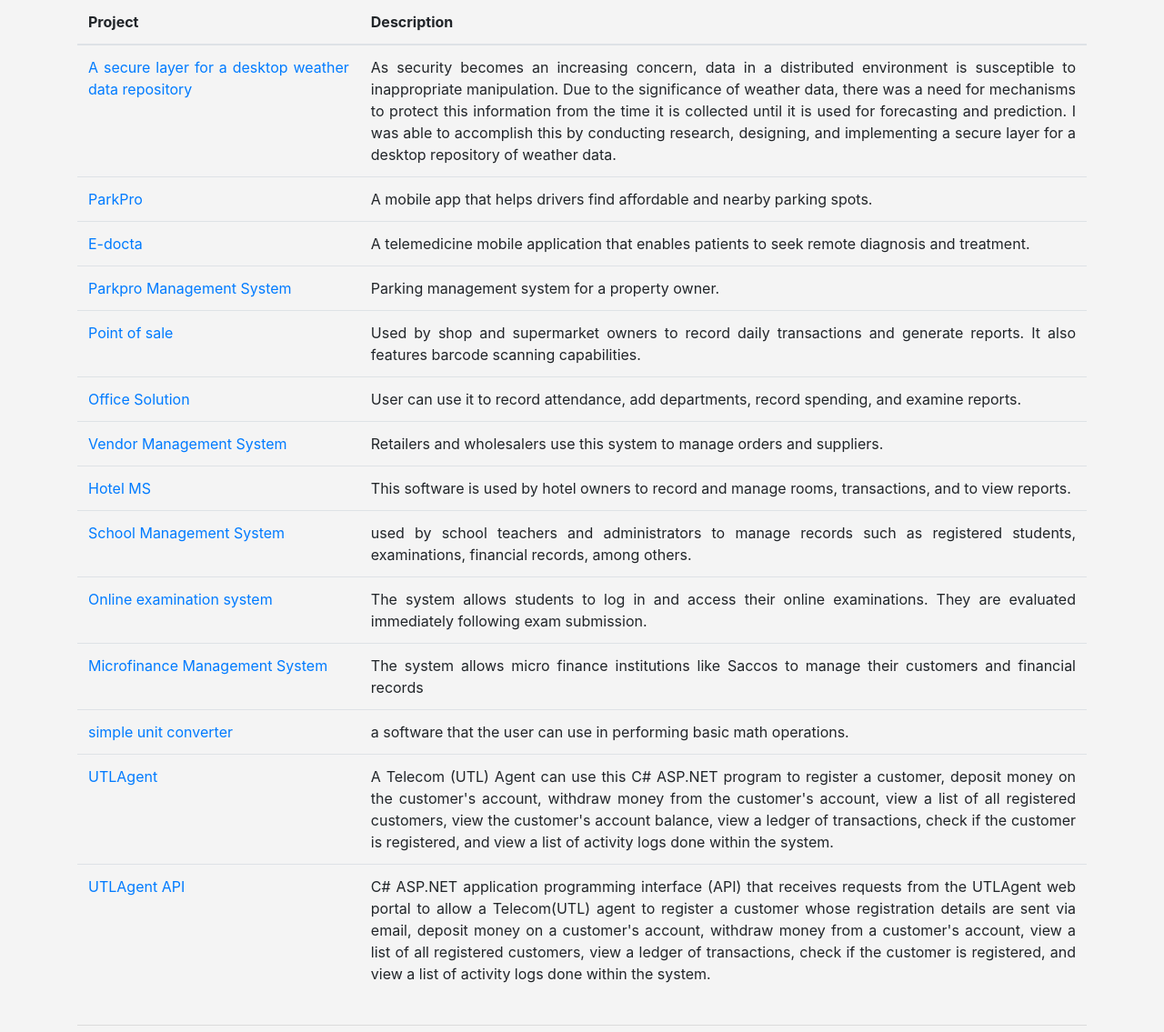
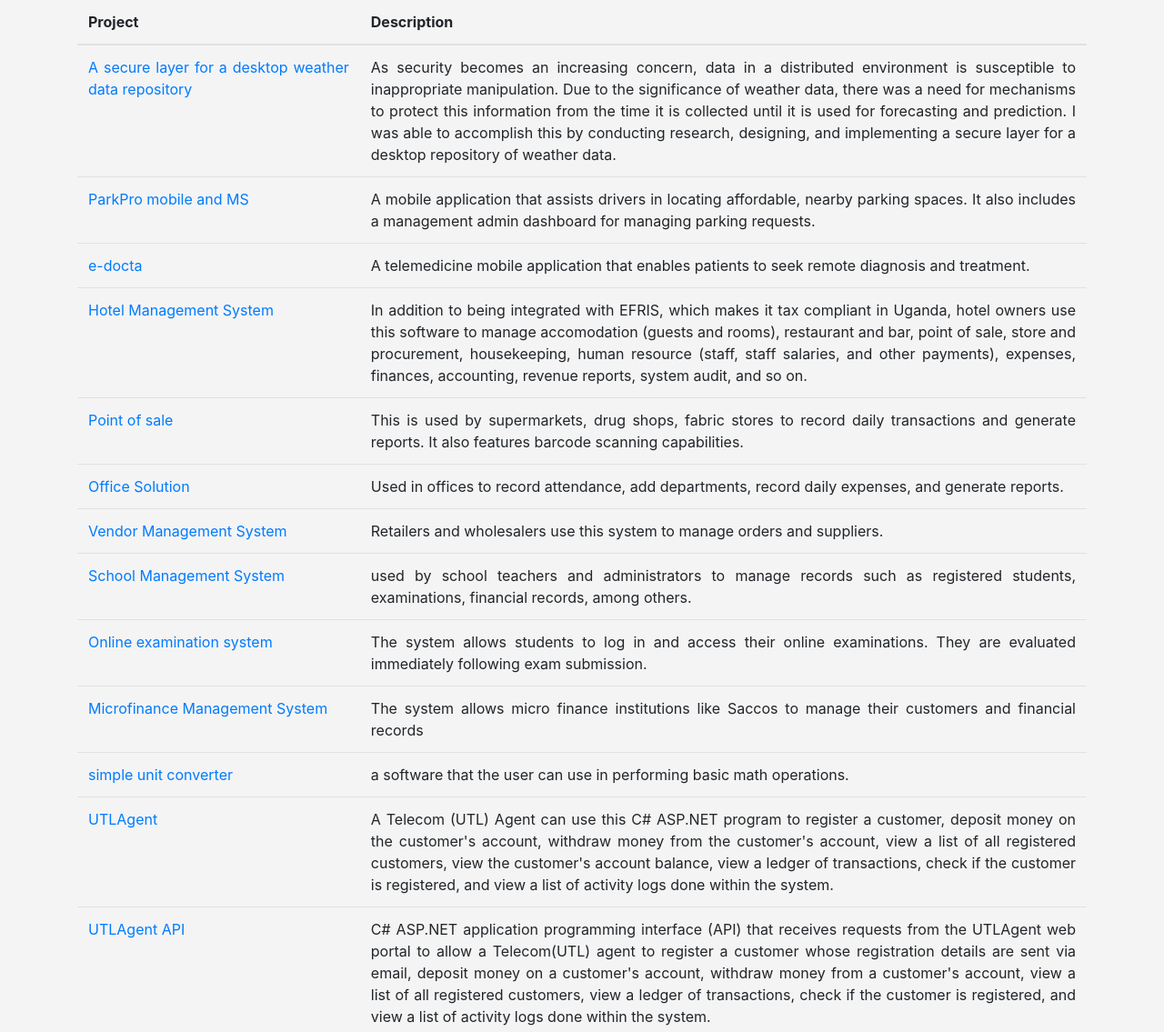
Before and after one commit to d-asingwire/dallingtonug, a PHP site: page / in a window 1280 px wide. Shown: the part 4979-6114 px from the top of the page at 91% size. Run offline with PHP 8.4, Linux system fonts and the light colour scheme.

Commit message:
edited project section

```diff
--- a/index.php
+++ b/index.php
@@ -568,35 +568,33 @@
                         </tr>
 
                         <tr>
-                            <td><a href="https://github.com/DallingtonAsin/parksmart-mobile-app.git"
-                                    target="_blank">ParkPro</a></td>
-                            <td>A mobile app that helps drivers find affordable and nearby parking spots.</td>
+                            <td><a href="https://dashboard.parkproug.com/"
+                                    target="_blank">ParkPro mobile and MS</a></td>
+                            <td>A mobile application that assists drivers in locating affordable, nearby parking spaces. It also includes a management admin dashboard for managing parking requests.</td>
                         </tr>
 
                         <tr>
-                            <td><a href="https://github.com/DallingtonAsin/parksmart-mobile-app.git"
-                                    target="_blank">E-docta</a></td>
+                            <td><a href="https://github.com/DallingtonAsin/e-health-mobile.git"
+                                    target="_blank">e-docta</a></td>
                             <td>A telemedicine mobile application that enables patients to seek remote diagnosis and
                                 treatment.</td>
                         </tr>
 
                         <tr>
-                            <td><a href="https://dashboard.parkproug.com/" target="_blank">Parkpro Management System</a>
-                            </td>
-                            <td>Parking management system for a property owner.</td>
+                            <td><a href="https://hotel.pivosoftltd.com/" target="_blank"> Hotel Management System</a></td>
+                            <td>In addition to being integrated with EFRIS, which makes it tax compliant in Uganda, hotel owners use this software to manage accomodation (guests and rooms), restaurant and bar, point of sale, store and procurement, housekeeping, human resource (staff, staff salaries, and other payments), expenses, finances, accounting, revenue reports, system audit, and so on.</td>
                         </tr>
-
 
 
                         <tr>
                             <td><a href="http://posv1.parkproug.com" target="_blank">Point of sale</a></td>
-                            <td>Used by shop and supermarket owners to record daily transactions and generate reports.
+                            <td>This is used by supermarkets, drug shops, fabric stores to record daily transactions and generate reports.
                                 It also features barcode scanning capabilities.</td>
                         </tr>
 
                         <tr>
                             <td><a href="https://office.parkproug.com/" target="_blank">Office Solution</a></td>
-                            <td>User can use it to record attendance, add departments, record spending, and examine
+                            <td>Used in offices to record attendance, add departments, record daily expenses, and generate
                                 reports.</td>
                         </tr>
 
@@ -613,11 +611,7 @@
                             <td>In a hostel, this software is used to manage rooms, record payments, and generate reports.</td>
                         </tr> -->
 
-                        <tr>
-                            <td><a href="http://hms.parkproug.com" target="_blank"> Hotel MS</a></td>
-                            <td>This software is used by hotel owners to record and manage rooms, transactions, and to
-                                view reports.</td>
-                        </tr>
+
 
                         <tr>
                             <td><a href="http://sms.parkproug.com/" target="_blank"> School Management System</a></td>
```
